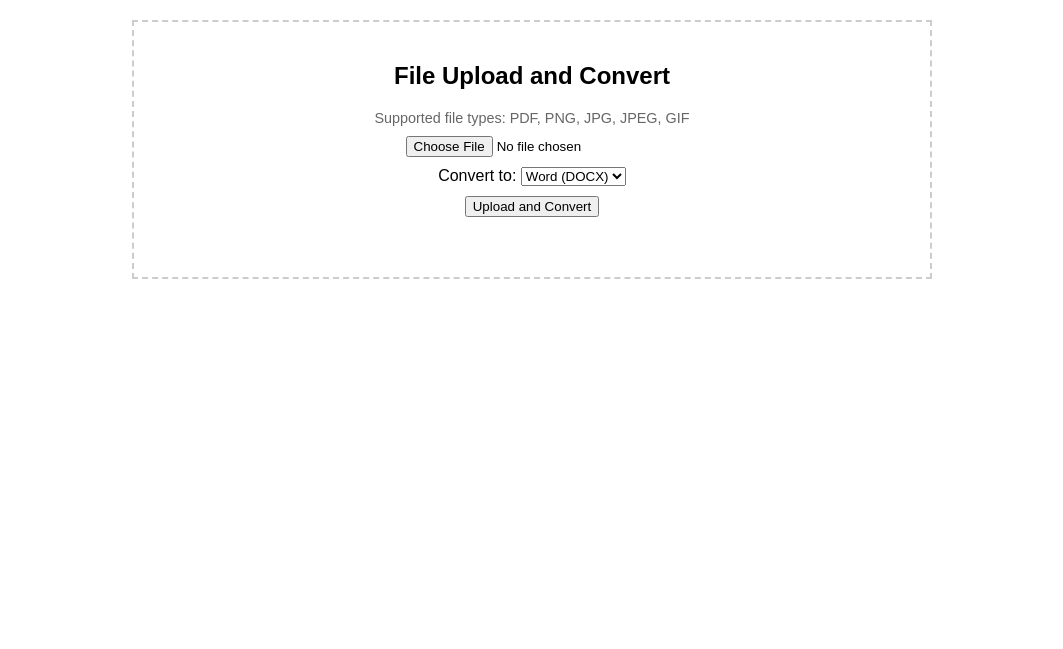
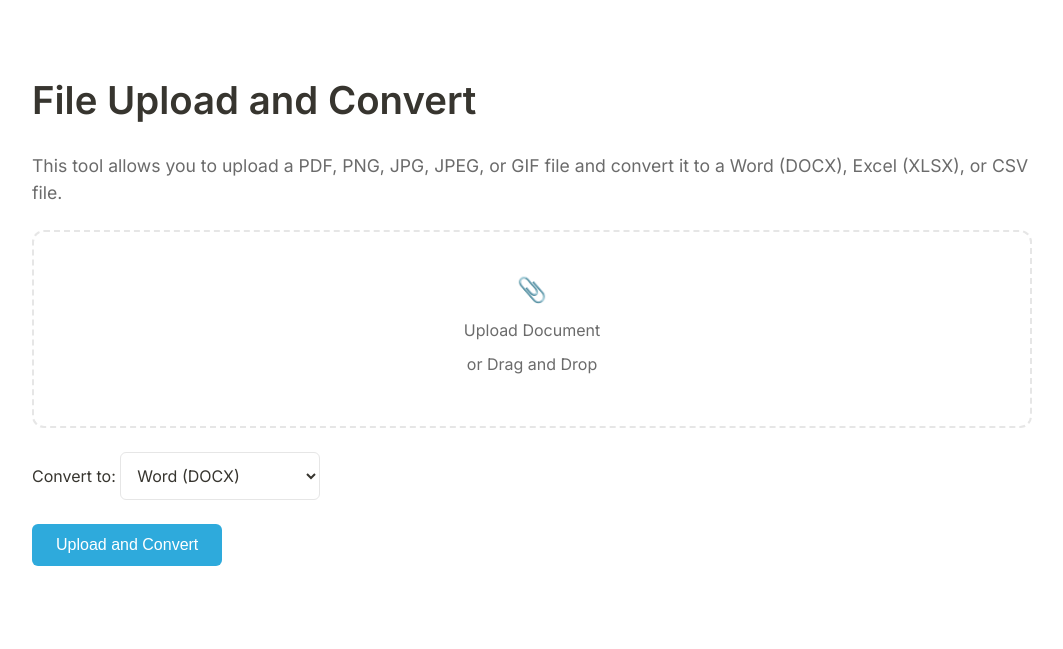
Before and after one commit to RandyXia123/file-converter, a Flask app: page / in a window 1280 px wide. Shown: the top 649 px of the page, without its empty margins (108-1171 px from the left). Run offline with Flask 2, Linux system fonts and the light colour scheme.

Commit message:
Major UI change. Add Drag-and-drop feature

```diff
--- a/app.py
+++ b/app.py
@@ -1,6 +1,11 @@
 from flask import Flask, render_template, request, send_file
 from flask_cors import CORS
 import os
+os.environ["TESSERACT_PATH"] = "/usr/bin/tesseract"
+os.environ["PATH"] += os.pathsep + os.environ["TESSERACT_PATH"]
+print(f"System PATH: {os.environ.get('PATH')}")
+print(f"Tesseract PATH: {os.getenv('TESSERACT_PATH')}")
+
 from pdf2docx import Converter
 from PIL import Image
 import pytesseract
@@ -42,7 +47,10 @@ pytesseract.pytesseract.tesseract_cmd = os.getenv('TESSERACT_PATH', '/usr/bin/te
 
 
 app = Flask(__name__)
-CORS(app)
+CORS(app, resources={
+    r"/upload": {"origins": ["https://file-converter-1-95ml.onrender.com"]},
+    r"/system-check": {"origins": ["https://file-converter-1-95ml.onrender.com"]}
+})
 
 # Create folders
 UPLOAD_FOLDER = 'uploads'
--- a/templates/index.html
+++ b/templates/index.html
@@ -2,69 +2,203 @@
 <html>
 <head>
     <title>Document Conversion Tool</title>
+    <link rel="stylesheet" href="https://fonts.googleapis.com/css2?family=Inter:wght@400;500;600&display=swap">
     <style>
         body {
-            font-family: Arial, sans-serif;
-            max-width: 800px;
+            font-family: 'Inter', sans-serif;
+            max-width: 1000px;
             margin: 0 auto;
-            padding: 20px;
+            padding: 40px 20px;
+            background-color: #ffffff;
+            color: #37352f;
+            line-height: 1.5;
         }
-        .upload-form {
-            border: 2px dashed #ccc;
-            padding: 20px;
-            text-align: center;
+
+        .container {
+            background: #ffffff;
+            border-radius: 12px;
+            box-shadow: rgba(15, 15, 15, 0.1) 0px 0px 0px 1px,
+                        rgba(15, 15, 15, 0.1) 0px 2px 4px;
+            padding: 32px;
+            transition: transform 0.2s ease;
         }
+
+        .container:hover {
+            transform: translateY(-2px);
+        }
+
+        h2 {
+            font-size: 2.4em;
+            font-weight: 600;
+            margin-bottom: 24px;
+            color: #37352f;
+        }
+
+        p {
+            color: #6b6b6b;
+            font-size: 1.1em;
+            margin-bottom: 24px;
+        }
+
+        .file-types {
+            background: #f7f6f3;
+            border-radius: 6px;
+            padding: 12px 16px;
+            color: #6b6b6b;
+            font-size: 0.95em;
+            margin: 20px 0;
+        }
+
+        .form-group {
+            margin: 24px 0;
+        }
+
+        input[type="file"] {
+            width: 100%;
+            padding: 12px;
+            background: #f7f6f3;
+            border-radius: 6px;
+            border: 1px solid #e6e6e6;
+            font-family: 'Inter', sans-serif;
+            color: #37352f;
+        }
+
+        input[type="file"]::-webkit-file-upload-button {
+            font-family: 'Inter', sans-serif;
+            background: #ffffff;
+            border: 1px solid #e6e6e6;
+            border-radius: 4px;
+            padding: 8px 12px;
+            margin-right: 12px;
+            color: #37352f;
+            cursor: pointer;
+        }
+
+        input[type="file"]::file-selector-button {
+            font-family: 'Inter', sans-serif;
+            background: #ffffff;
+            border: 1px solid #e6e6e6;
+            border-radius: 4px;
+            padding: 8px 12px;
+            margin-right: 12px;
+            color: #37352f;
+            cursor: pointer;
+        }
+
+        select {
+            width: 200px;
+            padding: 12px;
+            border-radius: 6px;
+            border: 1px solid #e6e6e6;
+            background: #ffffff;
+            font-family: 'Inter', sans-serif;
+            font-size: 1em;
+            color: #37352f;
+        }
+
+        button {
+            background-color: #2eaadc;
+            color: white;
+            border: none;
+            padding: 12px 24px;
+            border-radius: 6px;
+            font-size: 1em;
+            font-weight: 500;
+            cursor: pointer;
+            transition: background-color 0.2s ease;
+        }
+
+        button:hover {
+            background-color: #2591bb;
+        }
+
+        .download-button {
+            display: none;
+            background-color: #2eaadc;
+        }
+
+        .spinner {
+            display: none;
+            width: 32px;
+            height: 32px;
+            margin: 20px auto;
+            border: 3px solid #f3f3f3;
+            border-top: 3px solid #2eaadc;
+            border-radius: 50%;
+            animation: spin 1s linear infinite;
+        }
+
         .message {
             margin-top: 20px;
-            padding: 10px;
+            padding: 12px 16px;
+            border-radius: 6px;
+            font-size: 0.95em;
         }
-        .file-types {
-            color: #666;
-            margin: 10px 0;
-            font-size: 0.9em;
+
+        .message.success {
+            background-color: #e8f5e9;
+            color: #2e7d32;
         }
-        .form-group {
-            margin: 10px 0;
+
+        .message.error {
+            background-color: #ffebee;
+            color: #c62828;
         }
-        .download-button {
-            display: none;  /* Hidden by default */
-            margin-top: 10px;
-            padding: 10px 20px;
-            background-color: #4CAF50;
-            color: white;
-            border: none;
-            border-radius: 4px;
-            cursor: pointer;
-        }
-        .download-button:hover {
-            background-color: #45a049;
-        }
-        .spinner {
-            display: none;
-            width: 40px;
-            height: 40px;
-            margin: 20px auto;
-            border: 4px solid #f3f3f3;
-            border-top: 4px solid #3498db;
-            border-radius: 50%;
-            animation: spin 1s linear infinite;
+
+        .message.info {
+            background-color: #e3f2fd;
+            color: #1565c0;
         }
 
         @keyframes spin {
             0% { transform: rotate(0deg); }
             100% { transform: rotate(360deg); }
         }
+
+        .upload-area {
+            border: 2px dashed #e6e6e6;
+            border-radius: 12px;
+            padding: 40px;
+            text-align: center;
+            background: #ffffff;
+            transition: all 0.2s ease;
+            cursor: pointer;
+            margin: 20px 0;
+        }
+
+        .upload-area:hover, .upload-area.dragover {
+            border-color: #2eaadc;
+            background: #f7f6f3;
+        }
+
+        .upload-icon {
+            font-size: 24px;
+            color: #2eaadc;
+            margin-bottom: 10px;
+        }
+
+        .upload-text {
+            color: #6b6b6b;
+            margin: 10px 0;
+        }
+
+        .hidden-input {
+            display: none;
+        }
     </style>
 </head>
 <body>
     <div class="upload-form">
         <h2>File Upload and Convert</h2>
-        <div class="file-types">
-            Supported file types: PDF, PNG, JPG, JPEG, GIF
-        </div>
+        <p>This tool allows you to upload a PDF, PNG, JPG, JPEG, or GIF file and convert it to a Word (DOCX), Excel (XLSX), or CSV file.</p>
         <form id="uploadForm">
             <div class="form-group">
-                <input type="file" name="file" id="fileInput" accept=".pdf,.png,.jpg,.jpeg,.gif">
+                <div class="upload-area" id="uploadArea">
+                    <div class="upload-icon">📎</div>
+                    <div class="upload-text">Upload Document</div>
+                    <div class="upload-text">or Drag and Drop</div>
+                    <input type="file" name="file" id="fileInput" accept=".pdf,.png,.jpg,.jpeg,.gif" class="hidden-input">
+                </div>
             </div>
             <div class="form-group">
                 <label for="outputFormat">Convert to:</label>
@@ -87,15 +221,23 @@
 
         const MAX_FILE_SIZE = 20 * 1024 * 1024; // 20MB in bytes
 
+        function updateMessage(type, text) {
+            const messageElement = document.getElementById('message');
+            messageElement.textContent = text;
+            messageElement.className = `message ${type}`;
+        }
+
+        // File input change handler
         document.getElementById('fileInput').addEventListener('change', function(e) {
             const file = e.target.files[0];
             if (file && file.size > MAX_FILE_SIZE) {
-                alert('File size exceeds 20MB limit');
+                updateMessage('error', 'File size exceeds 20MB limit');
                 this.value = ''; // Clear the file input
                 return;
             }
         });
 
+        // Form submit handler
         document.getElementById('uploadForm').addEventListener('submit', async (e) => {
             e.preventDefault();
 
@@ -107,15 +249,13 @@
             downloadButton.style.display = 'none';
 
             if (!fileInput.files.length) {
-                document.getElementById('message').textContent = 'Please select a file';
-                document.getElementById('message').style.color = 'red';
+                updateMessage('error', 'Please select a file');
                 return;
             }
 
             const file = fileInput.files[0];
             if (file.size > MAX_FILE_SIZE) {
-                document.getElementById('message').textContent = 'File size exceeds 20MB limit';
-                document.getElementById('message').style.color = 'red';
+                updateMessage('error', 'File size exceeds 20MB limit');
                 return;
             }
 
@@ -125,14 +265,26 @@
 
             // Show spinner and update message
             spinner.style.display = 'block';
-            document.getElementById('message').textContent = 'Converting...';
-            document.getElementById('message').style.color = 'blue';
+            updateMessage('info', 'Converting...');
+
+            console.log('Selected file:', file);
+            console.log('File size:', file.size);
+            console.log('Output format:', document.getElementById('outputFormat').value);
+
+            console.log('Server URL:', 'https://file-converter-1-95ml.onrender.com/upload');
 
             try {
-                const response = await fetch('/upload', {
+                const response = await fetch('https://file-converter-1-95ml.onrender.com/upload', {
                     method: 'POST',
-                    body: formData
+                    body: formData,
+                    headers: {
+                        'Accept': 'application/json, application/octet-stream'
+                    }
                 });
+
+                console.log('Response status:', response.status);
+                const contentType = response.headers.get('content-type');
+                console.log('Content type:', contentType);
 
                 if (response.ok) {
                     const blob = await response.blob();
@@ -140,8 +292,7 @@
                     convertedFileName = file.name.split('.')[0] + '.' +
                                      document.getElementById('outputFormat').value;
 
-                    document.getElementById('message').textContent = 'Conversion successful!';
-                    document.getElementById('message').style.color = 'green';
+                    updateMessage('success', 'Conversion successful!');
 
                     // Show download button
                     downloadButton.style.display = 'inline-block';
@@ -149,18 +300,18 @@
                     fileInput.value = '';
                 } else {
                     const errorText = await response.text();
-                    document.getElementById('message').textContent = errorText;
-                    document.getElementById('message').style.color = 'red';
+                    updateMessage('error', errorText);
                 }
             } catch (error) {
-                document.getElementById('message').textContent = 'Conversion failed: ' + error.message;
-                document.getElementById('message').style.color = 'red';
+                console.error('Error details:', error);
+                updateMessage('error', 'Conversion failed: ' + error.message);
             } finally {
-                // Hide spinner when done (success or failure)
+                // Hide spinner when done
                 spinner.style.display = 'none';
             }
         });
 
+        // Download button handler
         document.getElementById('downloadButton').addEventListener('click', () => {
             if (convertedFileUrl && convertedFileName) {
                 const a = document.createElement('a');
@@ -171,6 +322,41 @@
                 document.body.removeChild(a);
             }
         });
+
+        // Drag and drop handlers
+        const uploadArea = document.getElementById('uploadArea');
+        const fileInput = document.getElementById('fileInput');
+
+        uploadArea.addEventListener('click', () => {
+            fileInput.click();
+        });
+
+        // Add this new event listener for the file input
+        fileInput.addEventListener('change', () => {
+            // Trigger form submission when file is selected
+            document.getElementById('uploadForm').dispatchEvent(new Event('submit'));
+        });
+
+        uploadArea.addEventListener('dragover', (e) => {
+            e.preventDefault();
+            uploadArea.classList.add('dragover');
+        });
+
+        uploadArea.addEventListener('dragleave', () => {
+            uploadArea.classList.remove('dragover');
+        });
+
+        uploadArea.addEventListener('drop', (e) => {
+            e.preventDefault();
+            uploadArea.classList.remove('dragover');
+
+            if (e.dataTransfer.files.length) {
+                fileInput.files = e.dataTransfer.files;
+                // Trigger change event
+                const changeEvent = new Event('change');
+                fileInput.dispatchEvent(changeEvent);
+            }
+        });
     </script>
 </body>
 </html>
```
